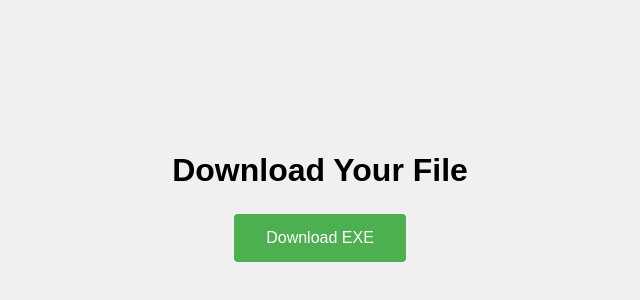
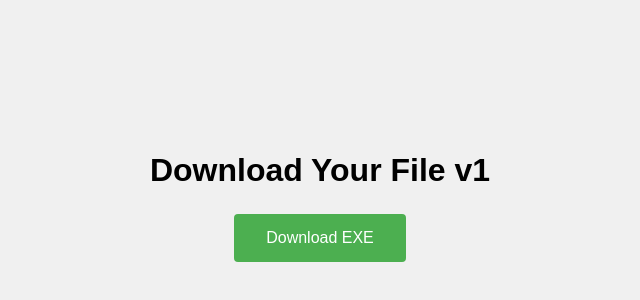
Before and after one commit to enesgide/VetAusExe, a plain HTML site: page index.html in a window 1280 px wide. Shown: the part 202-502 px from the top of the page, without its empty margins (320-960 px from the left). Drawn offline with Linux system fonts and the light colour scheme.

Commit message:
Add files via upload

```diff
--- a/index.html
+++ b/index.html
@@ -37,7 +37,7 @@
 </head>
 <body>
     <div class="container">
-        <h1>Download Your File</h1>
+        <h1>Download Your File v1</h1>
         <button onclick="downloadFile()">Download EXE</button>
     </div>
 
```
